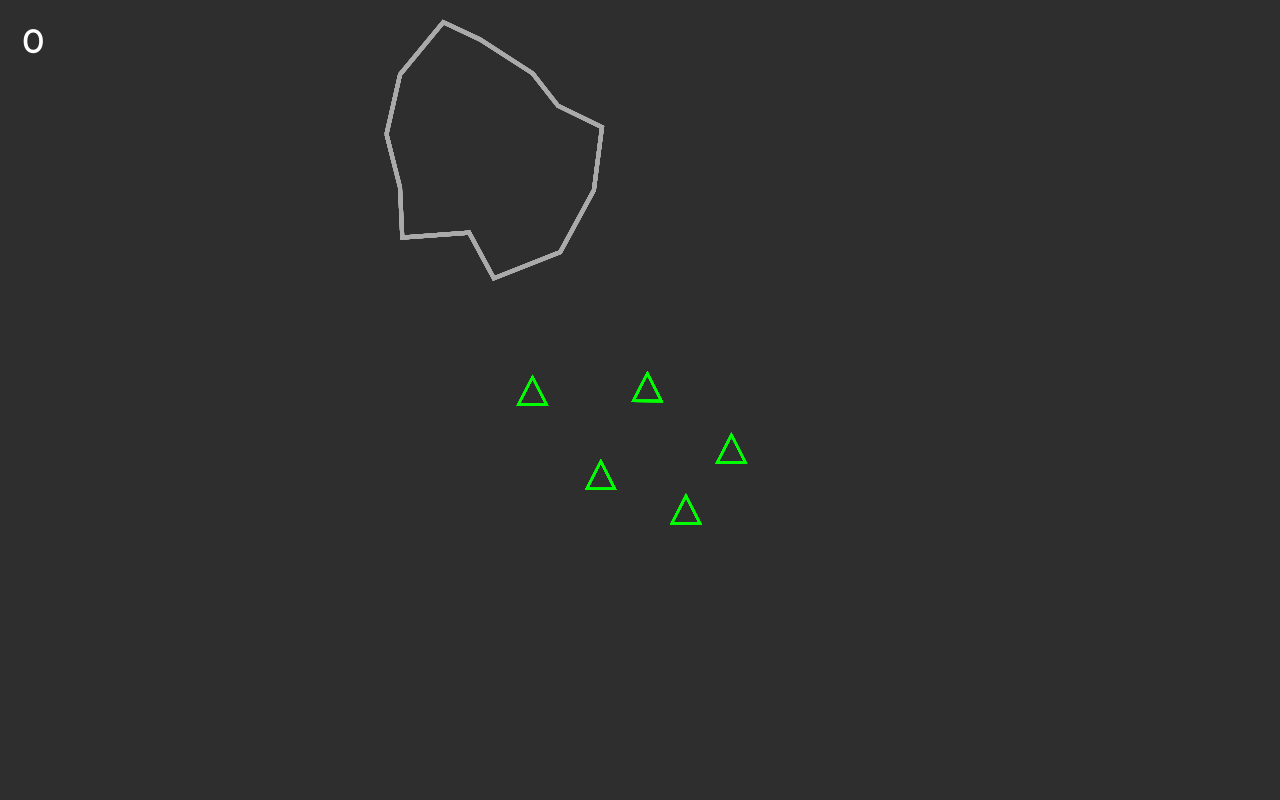
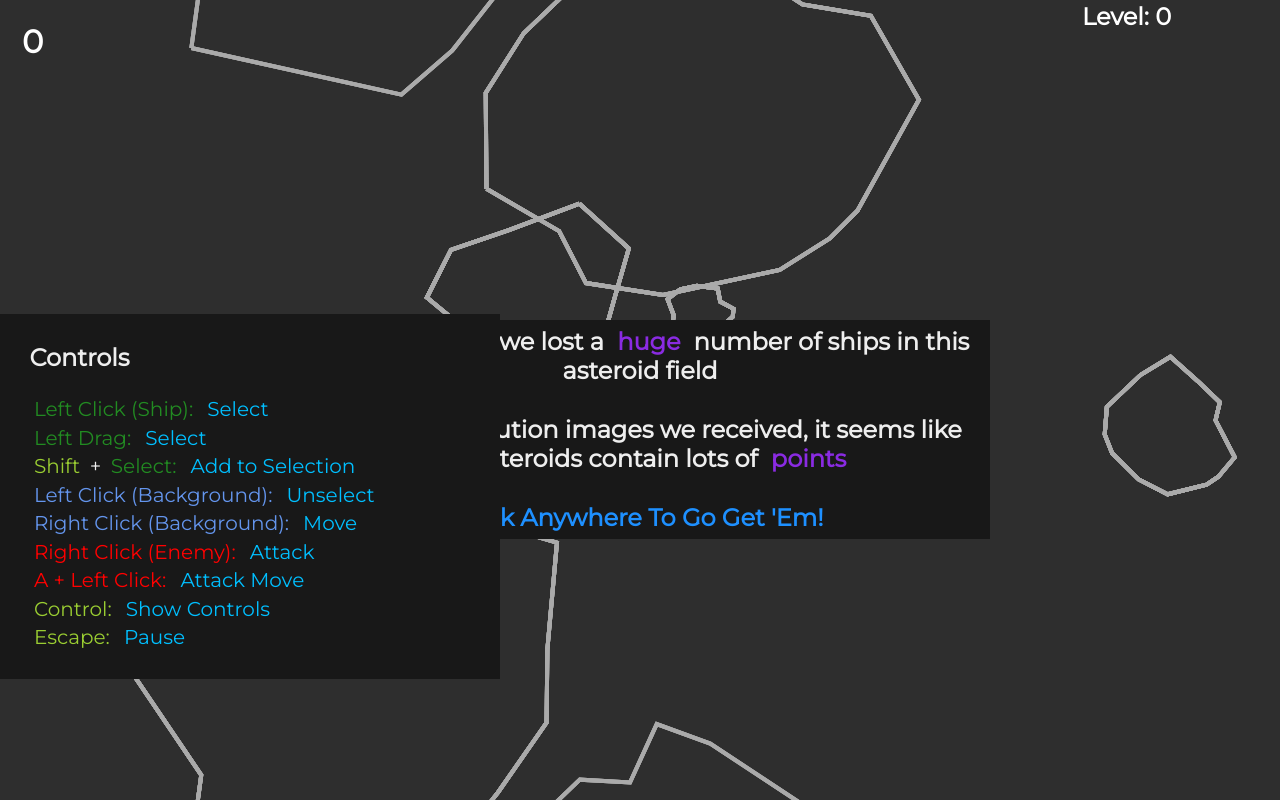
Before and after one commit to sschoenholz/LD41, a plain HTML site: page index.html in a window 1280 px wide. Drawn offline with nearby package versions, Linux system fonts and the light colour scheme; animation ran at ten frames a second.

Commit message:
More fixes. Added basic intro screen.

```diff
--- a/index.html
+++ b/index.html
@@ -38,6 +38,20 @@
         %text-shadow: 3px 3px #000000;
     }
 
+    p {
+        font-family: "Montserrat", sans-serif;
+        font-size: 20px;
+        margin: 1%;
+        %text-shadow: 3px 3px #000000;
+    }
+
+    span {
+        font-family: "Montserrat", sans-serif;
+        margin: 1%;
+        font-size: 20px;
+        %text-shadow: 3px 3px #000000;
+    }
+
     #score-container {
         position: absolute;
         width: 200px;
@@ -61,26 +75,50 @@
         z-index: 2;
     }
 
-    #start-screen-header {
+    #level {
+        position: absolute;
+        right: 0px;
+        width: 200px;
+        background: none;
+        color: #FFFFFF;
+        border: #FFFFFF;
+        margin: 0px;
+        padding: 0px;
+        z-index: 2;
+    }
+
+    #start-screen {
         position: absolute;
         margin: 25% 50%;
-        width: 400px;
-        background: #002771;
+        width: 700px;
+        background: #181818;
         color: #EEEEEE;
         border: none;
-        transform: translate(-50%,-150%);
+        transform: translate(-50%,0);
         padding: 0;
         z-index: 3;
     }
 
-    #start-screen-main {
+    #controls-screen {
         position: absolute;
-        margin: 0% 0%;
-        width: 90%;
-        background: #060050;
+        margin: 24.5% 0%;
+        width: 450px;
+        background: #181818;
+        color: #EEEEEE;
         border: none;
+        padding: 25px;
+        z-index: 3;
+    }
+
+    #pause-screen {
+        position: absolute;
+        margin: 25% 50%;
+        width: 700px;
+        background: #181818;
         color: #EEEEEE;
-        padding: 2% 5%;
+        border: none;
+        transform: translate(-50%,0);
+        padding: 0;
         z-index: 3;
     }
 
@@ -117,29 +155,47 @@
 
 <body oncontextmenu="return false">
 
-    <!--
-    <div id="start-screen-header">
-    <center>
-        <h1>AsterCraft</h1>
-        </center>
-    <div id="start-screen-main">
+    <div id="start-screen">
         <center>
-            <a href="#" onclick="start_game()" class="gameMenuButton"><h1>New Game</h1></a> <br />
-            <a href="#" onclick="start_game()" class="gameMenuButton"><h1>Settings</h1></a>
+            <h2>Forty years ago we lost a <span style="color:blueviolet;font-size: 24px;font-weight: bold;">huge</span> number of ships in this asteroid field</h2> <br />
+            <h2>From low resolution images we received, it seems like the asteroids contain lots of <span style="color:blueviolet;font-size: 24px;font-weight: bold;">points</span></h2> <br />
+            <h2><span style="color:dodgerblue;font-size: 24px;font-weight: bold;">Click Anywhere To Go Get 'Em!</span></h2>
         </center>
     </div>
+
+    <div id="controls-screen">
+        <h2>Controls</h2> <br />
+        <p><span style="color:forestgreen">Left Click (Ship):</span> <span style="color:deepskyblue">Select</span></p>
+        <p><span style="color:forestgreen">Left Drag:</span> <span style="color:deepskyblue">Select</span></p>
+        <p><span style="color:yellowgreen">Shift</span> + <span style="color:forestgreen">Select:</span> <span style="color:deepskyblue">Add to Selection</span></p>
+        <p><span style="color:cornflowerblue">Left Click (Background):</span> <span style="color:deepskyblue">Unselect</span></p>
+        <p><span style="color:cornflowerblue">Right Click (Background):</span> <span style="color:deepskyblue">Move</span></p>
+        <p><span style="color:red">Right Click (Enemy):</span> <span style="color:deepskyblue">Attack</span></p>
+        <p><span style="color:red">A + Left Click:</span> <span style="color:deepskyblue">Attack Move</span></p>
+        <p><span style="color:yellowgreen">Control:</span> <span style="color:deepskyblue">Show Controls</span></p>
+        <p><span style="color:yellowgreen">Escape:</span> <span style="color:deepskyblue">Pause</span></p>
     </div>
-        -->
+
+    <div id="pause-screen">
+        <center>
+            <h1 style="color:dodgerblue">Paused<h1>
+        </center>
+    </div>
 
     <div id="score-container">
         <div id="score"><h1>0</h1></div>
     </div>
+
+    <div id="level"><h2>Level: 0</h2></div>
+
+
 
     <canvas id="cvs"></canvas>
 
     <script type="text/javascript">
 
         document.onmousedown = disable_click;
+        $("#pause-screen")[0].style.display = "none";
 
         function disable_click(event) {
             if (event.button == 2) {
@@ -149,13 +205,16 @@
 
         var game_width = window.innerWidth;
         var game_height = window.innerHeight;
+
         var game_score = 0;
+        var game_level = -1;
+        var game_state = "start-screen";
 
         var canvas = document.getElementById("cvs");
         canvas.width = game_width;
         canvas.height = game_height;
 
-        canvas.oncontextmenu = function () { return false;}
+        canvas.oncontextmenu = function () { return false; }
 
         var graphics = canvas.getContext("2d");
 
@@ -173,7 +232,8 @@
         })();
 
         function game_loop() {
-            requestAnimFrame(game_loop);
+            if (game_state != "paused")
+                requestAnimFrame(game_loop);
 
             dt = (new Date()).getTime() - last_frame;
             last_frame = (new Date()).getTime();
@@ -264,13 +324,17 @@
 
         canvas.onclick = function () {
             if (!mouse.is_locked) {
-                canvas.request_pointer_lock =
-                    canvas.requestPointerLock ||
-                    canvas.mozRequestPointerLock ||
-                    canvas.webkitRequestPointerLock;
                 canvas.request_pointer_lock();
             }
         }
+
+        canvas.request_pointer_lock = canvas.requestPointerLock ||
+            canvas.mozRequestPointerLock ||
+            canvas.webkitRequestPointerLock;
+
+        document.exit_pointer_lock = document.exitPointerLock ||
+            document.mozExitPointerLock ||
+            document.webkitExitPointerLock;
 
         document.addEventListener("pointerlockchange", pointer_lock_change, false);
         document.addEventListener("mozpointerlockchange", pointer_lock_change, false);
@@ -283,18 +347,32 @@
 
                 canvas.onclick = null;
                 mouse.is_locked = true;
+
+                if (game_state == "start-screen") {
+                    $("#start-screen")[0].style.display = "none";
+                    $("#controls-screen")[0].style.display = "none";
+                    game_state = "play";
+                    game_level = 0;
+                    initialize_game_data();
+                }
+
+                if (game_state == "paused") {
+                    $("#pause-screen")[0].style.display = "none";
+                    game_state = "play";
+                    game_loop();
+                }
             } else {
                 canvas.onclick = function () {
-                    if (!mouse.is_locked) {
-                        canvas.request_pointer_lock =
-                            canvas.requestPointerLock ||
-                            canvas.mozRequestPointerLock ||
-                            canvas.webkitRequestPointerLock;
-                        canvas.request_pointer_lock();
-                    }
+                    canvas.request_pointer_lock();
                 }
 
+                console.log("blah");
                 mouse.is_locked = false;
+
+                if (game_state == "play") {
+                    game_state = "paused";
+                    $("#pause-screen")[0].style.display = "block";
+                }
             }
         }
 
@@ -311,7 +389,7 @@
             graphics.restore();
         }
 
-        keyboard = {ATTACK_KEY: 65};
+        keyboard = { ATTACK_KEY: 65, CONTROLS_KEY: 17 };
 
         document.body.addEventListener(
             "keydown",
@@ -321,11 +399,16 @@
                 if (input.keyCode == keyboard.ATTACK_KEY && selected_ships.length > 0)
                     mouse.mode = "attack";
 
+                if (input.keyCode == keyboard.CONTROLS_KEY && game_state != "start-screen")
+                    $("#controls-screen")[0].style.display = "block";
             }, false);
 
         document.body.addEventListener(
             "keyup",
             function (input) {
+                if (input.keyCode == keyboard.CONTROLS_KEY && game_state != "start-screen")
+                    $("#controls-screen")[0].style.display = "none";
+
                 delete keyboard[input.keyCode];
             }, false);
 
@@ -356,7 +439,7 @@
             graphics.rotate(ship.angle);
 
             if (ship_graphic_loaded)
-                graphics.drawImage(ship_graphic, -ship_graphic.width/2.0, -ship_graphic.height/2.0);
+                graphics.drawImage(ship_graphic, -ship_graphic.width / 2.0, -ship_graphic.height / 2.0);
 
             graphics.restore();
         }
@@ -719,12 +802,12 @@
                 {
                     x: position.x, y: position.y,
                     angle: 0.0,
-                    vx: game_parameters.asteroid_velocity_scale * (Math.random() - 0.5),
-                    vy: game_parameters.asteroid_velocity_scale * (Math.random() - 0.5),
+                    vx: game_parameters.asteroid_velocity_scale * (Math.random() - 0.5) / size,
+                    vy: game_parameters.asteroid_velocity_scale * (Math.random() - 0.5) / size,
                     omega: game_parameters.asteroid_omega_scale * (Math.random() - 0.5),
                     vertices: vertices,
                     size: size,
-                    health: size,
+                    health: size / 3.0,
                     max_radius: max_radius
                 });
         }
@@ -818,9 +901,9 @@
         }
 
         /* INITIALIZATION CODE */
-        function initialize_game_data() {
+        function initialize_start_screen() {
             if (!ship_graphic_loaded) {
-                requestAnimFrame(initialize_game_data);
+                requestAnimFrame(initialize_start_screen);
                 return;
             }
 
@@ -830,6 +913,33 @@
             asteroids = [];
             selected_ships = [];
             bullets = [];
+
+            for (var i = 0; i < 6; i++) {
+
+                var position = {
+                    x: game_width * Math.random(),
+                    y: game_height * Math.random()
+                };
+
+                var base_radius = 25 + Math.random() * 200;
+
+                create_asteroid(position, base_radius);
+            }
+
+            game_loop();
+        }
+
+        function initialize_game_data() {
+            if (!ship_graphic_loaded) {
+                requestAnimFrame(initialize_game_data);
+                return;
+            }
+
+            asteroids = [];
+            selected_ships = [];
+            bullets = [];
+
+            ships = [];
 
             for (var i = 0; i < 5; i++) {
                 ships.push(
@@ -850,12 +960,8 @@
                     y: game_height * Math.random()
                 };
 
-                var base_radius = 100 + Math.random() * 60;
-
-                create_asteroid(position, base_radius);
+                create_asteroid(position, game_parameters.asteroid_initial_radius);
             }
-
-            game_loop();
         }
 
         /* RENDER / UPDATE CODE */
@@ -892,7 +998,7 @@
                 }
             }
 
-            if(mouse.is_locked)
+            if (mouse.is_locked)
                 draw_mouse();
         }
 
@@ -903,7 +1009,8 @@
             min_ship_to_target: 5.0,
             ship_attack_range: 400,
             bullet_speed: 0.5,
-            asteroid_velocity_scale: 0.2,
+            asteroid_initial_radius: 150.0,
+            asteroid_velocity_scale: 0.2 * 150.0,
             asteroid_omega_scale: 0.005
         };
 
@@ -1050,8 +1157,8 @@
                             asteroids.splice(j, 1);
 
                             if (asteroid_radius > minimum_asteroid_radius) {
-                                for (var i = 0; i < 4; i++) {
-                                    create_asteroid(pos, asteroid_radius / 1.25);
+                                for (var k = 0; k < 3; k++) {
+                                    create_asteroid(pos, asteroid_radius / 1.4);
                                 }
                             }
 
@@ -1063,6 +1170,15 @@
                         break;
                     }
                 }
+            }
+
+            if (ships.length == 0 && game_state == "play") {
+
+            }
+
+            if (asteroids.length == 0 && game_state == "play") {
+                initialize_game_data();
+                game_level++;
             }
         }
 
@@ -1175,7 +1291,7 @@
                     }
                 }
 
-                if(selected_asteroid < 0)
+                if (selected_asteroid < 0)
                     create_click_marker(mouse.x, mouse.y, { r: 0, g: 255, b: 0 });
 
                 command_count++;
@@ -1189,6 +1305,6 @@
             mouse.is_clicked = -1;
         }
 
-        initialize_game_data();
+        initialize_start_screen();
     </script>
-</bodyoncontextmenu="return">
+</body>
```
